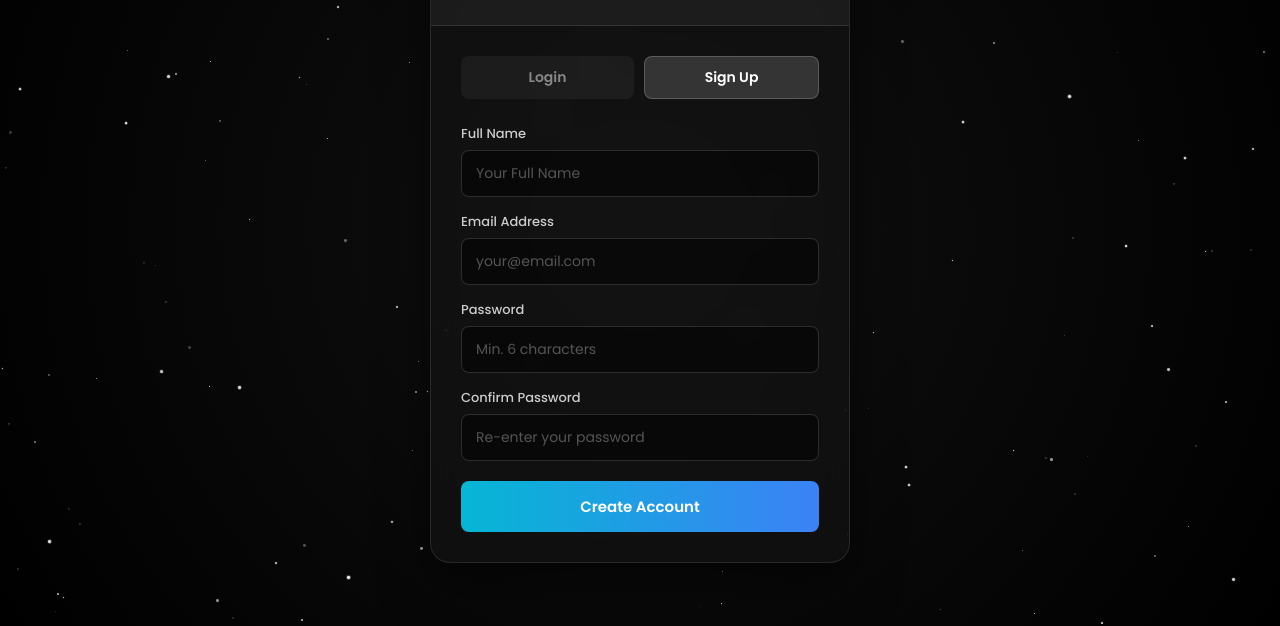
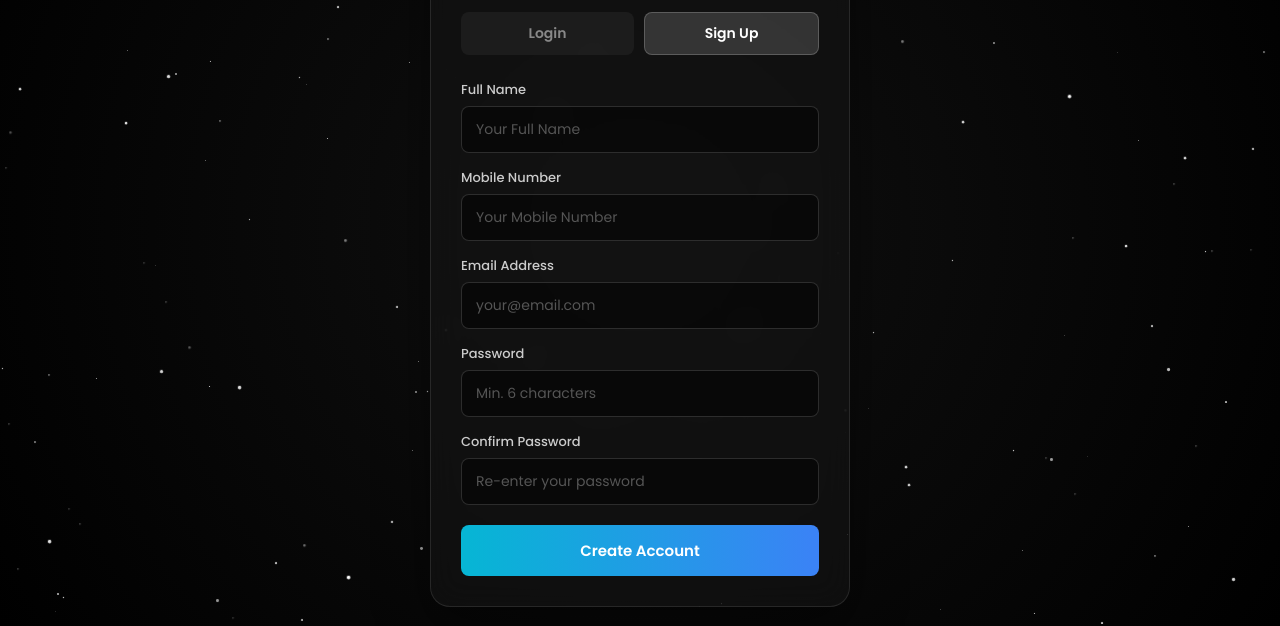
Before and after one commit to kesavasai2000/SAI-BALAJI-TILES-HOME, a plain HTML site: page auth.html in a window 1280 px wide. Both pictures are taken after a click on the button "Sign Up". Shown: the part 174-800 px from the top of the page. Drawn offline with nearby package versions, Linux system fonts and the light colour scheme.

Commit message:
Update auth.html

```diff
--- a/auth.html
+++ b/auth.html
@@ -207,6 +207,12 @@
                 <div class="form-group">
                     <label>Full Name</label>
                     <input type="text" class="form-input" id="signupName" placeholder="Your Full Name" required autocomplete="name">
+                </div>
+
+
+                <div class="form-group">
+                    <label>Mobile Number</label>
+                    <input type="text" class="form-input" id="signupMobile" placeholder="Your Mobile Number" required autocomplete="tel">
                 </div>
 
                 <div class="form-group">
```
